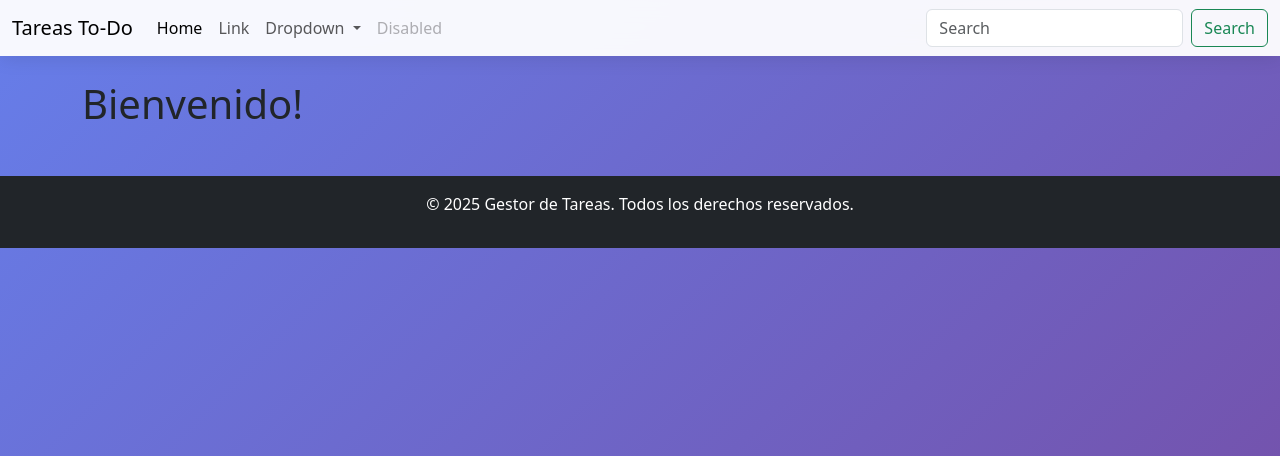
After one commit to ValeEseve/EvModulo06, a Django app: page / in a window 1280 px wide. The commit adds this page. Shown: the top 456 px of the page. Run offline with Django 5.2, Linux system fonts and the light colour scheme.

Commit message:
arregladas rutas a tareas/**

```diff
--- a/gestor_tareas/urls.py
+++ b/gestor_tareas/urls.py
@@ -1,23 +1,7 @@
-"""
-URL configuration for gestor_tareas project.
-
-The `urlpatterns` list routes URLs to views. For more information please see:
-    https://docs.djangoproject.com/en/5.2/topics/http/urls/
-Examples:
-Function views
-    1. Add an import:  from my_app import views
-    2. Add a URL to urlpatterns:  path('', views.home, name='home')
-Class-based views
-    1. Add an import:  from other_app.views import Home
-    2. Add a URL to urlpatterns:  path('', Home.as_view(), name='home')
-Including another URLconf
-    1. Import the include() function: from django.urls import include, path
-    2. Add a URL to urlpatterns:  path('blog/', include('blog.urls'))
-"""
 from django.contrib import admin
 from django.urls import include, path
 
 urlpatterns = [
     path('admin/', admin.site.urls),
-    path('tareas/', include('tareas.urls')),
+    path('', include('tareas.urls')),
 ]
--- a/tareas/urls.py
+++ b/tareas/urls.py
@@ -1,9 +1,9 @@
-from os import path
+from django.urls import path
 from tareas import views
 
 
 urlpatterns = [
-    path('', views.lista_tareas, name='dashboard'),
+    path('', views.home, name='home'),
     path('tarea/<int:id>/', views.detalle_tarea, name='detalle_tarea'),
     path('tarea/nueva/', views.nueva_tarea, name='nueva_tarea'),
     path('tarea/eliminar/<int:id>/', views.eliminar_tarea, name='eliminar_tarea'),
--- a/tareas/views.py
+++ b/tareas/views.py
@@ -1,6 +1,5 @@
 from django.shortcuts import get_object_or_404, render
 from django.contrib.auth.decorators import login_required
-
 from tareas.models import Tarea
 
 def home(request):
--- a/templates/home.html
+++ /dev/null
@@ -1,5 +0,0 @@
-{% extends 'base.html' %}
-{% block content %}
-
-
-{% endblock %}
--- a/templates/base.html
+++ b/templates/tareas/base.html
@@ -9,7 +9,7 @@
     <link rel="stylesheet" href="{% static 'css/styles.css' %}">
 </head>
 <body>
-    {% include 'components/navbar.html' %}
+    {% include 'tareas/components/navbar.html' %}
     <!-- Mensajes -->
     {% if messages %}
         <div class="container mt-3">
--- a/templates/dashboard.html
+++ b/templates/tareas/dashboard.html
@@ -1,4 +1,4 @@
-{% extends 'base.html' %}
+{% extends 'tareas/base.html' %}
 {% block content %}
 <h1>Lista de Tareas</h1>
 <div class="d-flex flex-wrap gap-3">
--- /dev/null
+++ b/templates/tareas/home.html
@@ -0,0 +1,5 @@
+{% extends 'tareas/base.html' %}
+{% block content %}
+<h1>Bienvenido!</h1>
+
+{% endblock %}
```
Also changed, not shown: templates/tareas/components/navbar.html (renamed from templates/components/navbar.html), templates/tareas/components/tarea_card.html (renamed from templates/components/tarea_card.html), templates/tareas/detalle_tarea.html (renamed from templates/detalle_tarea.html).
